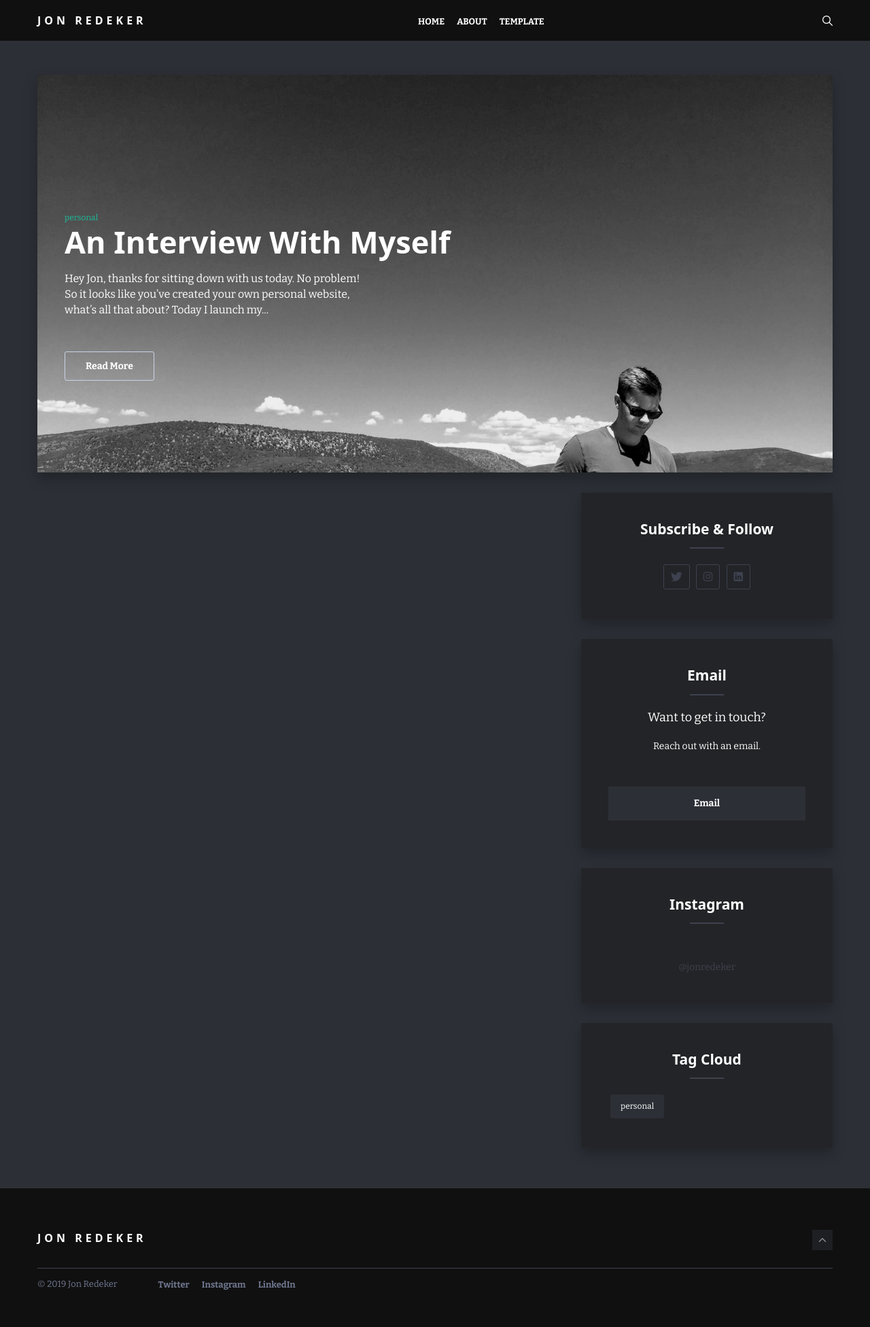
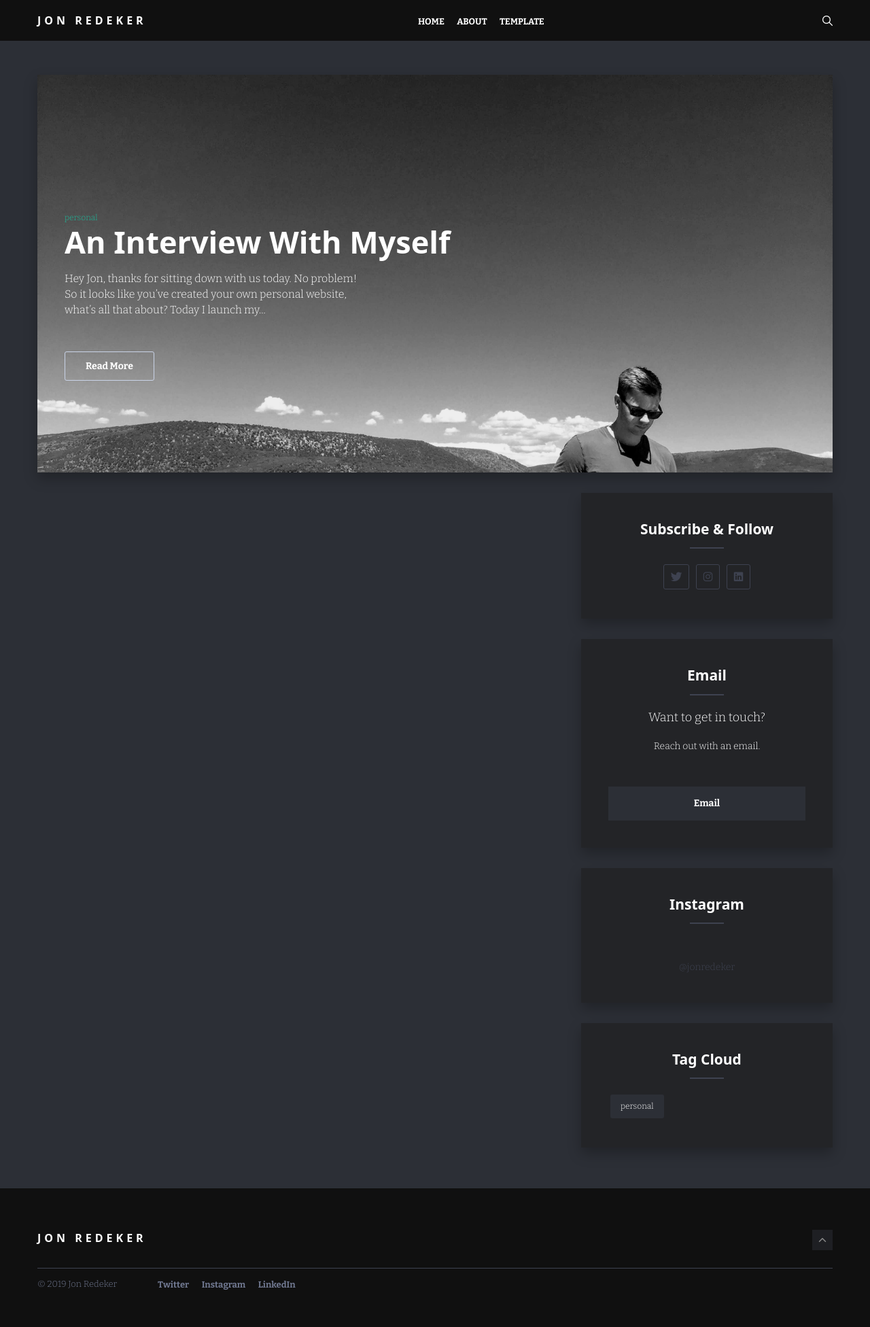
Before and after one commit to JRedeker/jonredeker.com, a Jekyll site: the page built from index.html, in a window 1280 px wide. Shown: the whole page at 68% size. Built offline with Jekyll 4.4.1, drawn with Linux system fonts in a browser that asks for light colours; nearby versions of some CDN libraries; a script that is not in the unit is left out; the list of posts is cut into pages by our own code.

Commit message:
Update head.html

```diff
--- a/_includes/head.html
+++ b/_includes/head.html
@@ -10,7 +10,7 @@
   <link rel="alternate" type="application/rss+xml" title="{{ site.title | escape }}" href="{{ "/feed.xml" | relative_url }}">
 
   <!-- Google Font -->
-  <link href="https://fonts.googleapis.com/css?family=Bitter:400,700" rel="stylesheet">
+  <link href="https://fonts.googleapis.com/css?family=Bitter:300,700" rel="stylesheet">
   <!-- Ionicons -->
   <link href="https://unpkg.com/ionicons@4.2.2/dist/css/ionicons.min.css" rel="stylesheet">
 
```
